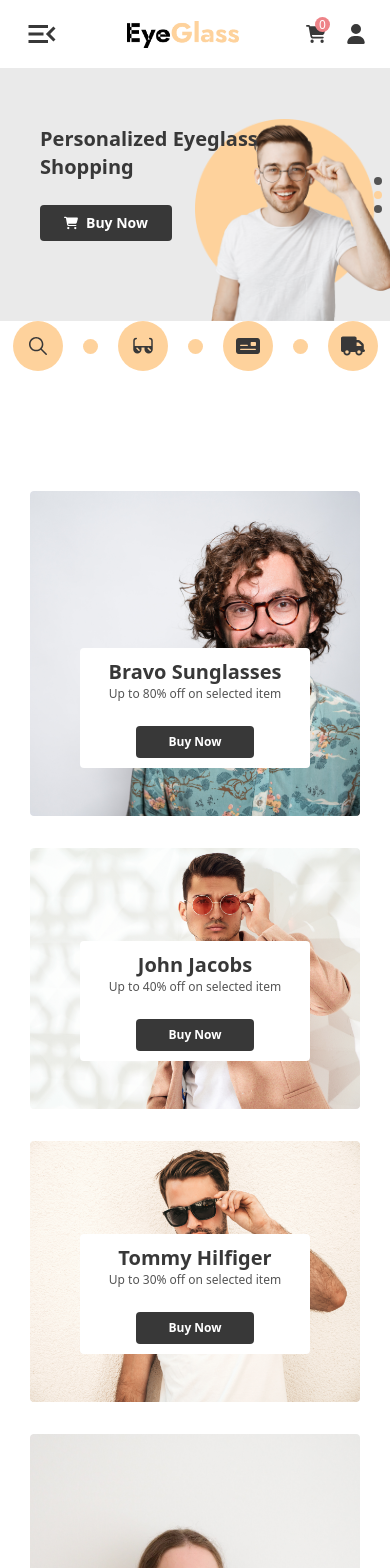
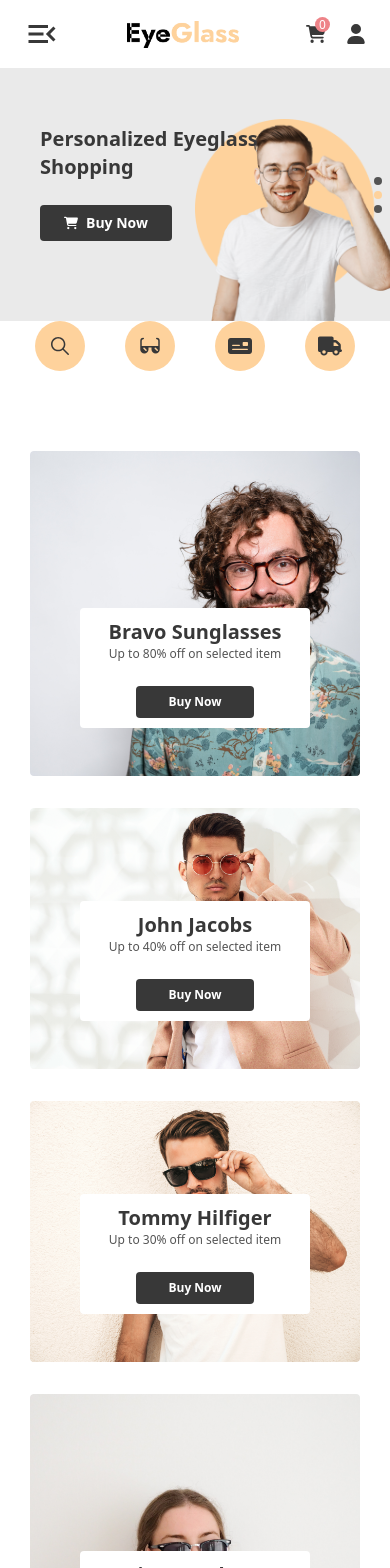
Before and after one commit to Shazzadul-Shakib/Shazzadul_Islam_Shakib-Landing-Page-Challange, a React (Vite) app: page / in a window 390 px wide. Shown: the top 1568 px of the page. Built offline with nearby package versions, Linux system fonts and the light colour scheme.

Commit message:
Ready to deploy

```diff
--- a/src/components/AboutUs/AboutUs.jsx
+++ b/src/components/AboutUs/AboutUs.jsx
@@ -1,5 +1,7 @@
 import aboutUsImage from "../../assets/abImage.png";
+
 const AboutUs = () => {
+
   return (
     <main className=" flex flex-col-reverse lg:flex-row justify-center items-center">
       <section className=" w-full lg:w-[60%]  bg-crdBD1 lg:py-[126px] text-balance h-[416px] pl-[50px] pr-[10px] md:h-[516px] md:pl-[100px] md:pr-[55px] lg:h-[616px] xl:pl-[224px] xl:pr-[155px] flex flex-col justify-center items-center">
--- a/src/components/Hero/BottomHero.jsx
+++ b/src/components/Hero/BottomHero.jsx
@@ -22,7 +22,7 @@
           <div className=" hidden md:block lg:hidden">------</div>
           <div className=" hidden lg:block">------------</div>
         </div>
-        <div className=" h-[15px] w-[15px] rounded-full bg-crdBD1"></div>
+        <div className=" hidden md:block h-[15px] w-[15px] rounded-full bg-crdBD1"></div>
       </section>
       {/* Sunglasses */}
       <section>
@@ -40,7 +40,7 @@
       <section className="flex items-center lg:mt-[-10%]">
         <div className=" hidden lg:block">------------</div>
         <div className=" hidden md:block lg:hidden">------</div>
-        <div className=" h-[15px] w-[15px] rounded-full bg-crdBD1"></div>
+        <div className=" hidden md:block h-[15px] w-[15px] rounded-full bg-crdBD1"></div>
       </section>
       {/* Payment */}
       <section>
@@ -58,7 +58,7 @@
       <section className="flex items-center lg:mt-[-10%]">
         <div className=" hidden lg:block">------------</div>
         <div className=" hidden md:block lg:hidden">------</div>
-        <div className=" h-[15px] w-[15px] rounded-full bg-crdBD1"></div>
+        <div className=" hidden md:block h-[15px] w-[15px] rounded-full bg-crdBD1"></div>
       </section>
       {/* Pickup product */}
       <section>
--- a/src/components/Hero/Hero.jsx
+++ b/src/components/Hero/Hero.jsx
@@ -5,14 +5,13 @@
 import "./module.hero.css";
 import sliderImage from "../../assets/Image.png";
 import { allIcons } from "../../data/All-icons";
-import { BottomHero } from "./BottomHero";
 
 export default function Hero() {
-  const { cart,truck,payment,glasses,search } = allIcons;
+  const { cart, truck, payment, glasses, search } = allIcons;
 
   return (
     <div className=" h-[30dvh] sm:h-[40dvh] lg:h-[90dvh] flex items-center justify-center bg-gray-100">
-     {/* Vertical slider */}
+      {/* Vertical slider */}
       <Swiper
         direction={"vertical"}
         slidesPerView={1}
@@ -82,7 +81,6 @@
           </div>
         </SwiperSlide>
       </Swiper>
-
     </div>
   );
 }
--- a/src/components/Hero/HeroWraper.jsx
+++ b/src/components/Hero/HeroWraper.jsx
@@ -3,7 +3,7 @@
 
 const HeroWraper = () => {
   return (
-    <div className="">
+    <div>
       <div>
         <Hero />
       </div>
--- a/src/components/Poster/Poster.jsx
+++ b/src/components/Poster/Poster.jsx
@@ -6,7 +6,7 @@
 
 const Poster = () => {
   return (
-    <section className="my-[120px] w-[90%] grid grid-cols-1 xl:grid-cols-2   lg:w-[72%] mx-auto gap-y-8">
+    <section className="my-[80px] w-[90%] grid grid-cols-1 xl:grid-cols-2 lg:w-[72%] mx-auto gap-y-8">
       <div className="flex flex-col items-center gap-8">
         <Postercard
           image={PosterImage1}
--- a/src/components/Products/Products.jsx
+++ b/src/components/Products/Products.jsx
@@ -6,7 +6,7 @@
   const addToCart = useCartStore((state) => state.addToCart);
 
   return (
-    <main className=" m-[30px] lg:my-[127px] lg:mx-[30px] xl:mx-[200px]">
+    <main className=" m-[30px] lg:my-[80px] lg:mx-[30px] xl:mx-[200px]">
       {/* Header section of Products */}
       <h1 className=" text-center text-3xl font-bold text-txtD1 mb-[20px] md:text-start">
         Our Products
--- a/src/layout/Main.jsx
+++ b/src/layout/Main.jsx
@@ -1,5 +1,4 @@
 import AboutUs from "../components/AboutUs/AboutUs";
-import Postercard from "../components/Cards/Postercard/Postercard";
 import Footer from "../components/Footer/Footer";
 import FooterSm from "../components/Footer/Footer-sm";
 import Header from "../components/Header/Header";
@@ -21,8 +20,8 @@
       <section>
         <HeroWraper />
         <Poster />
-        <AboutUs/>
-        <Products/>
+        <AboutUs />
+        <Products />
       </section>
 
       {/* Footer section */}
```
Also changed, not shown: src/App.jsx (+4 -5 lines).
